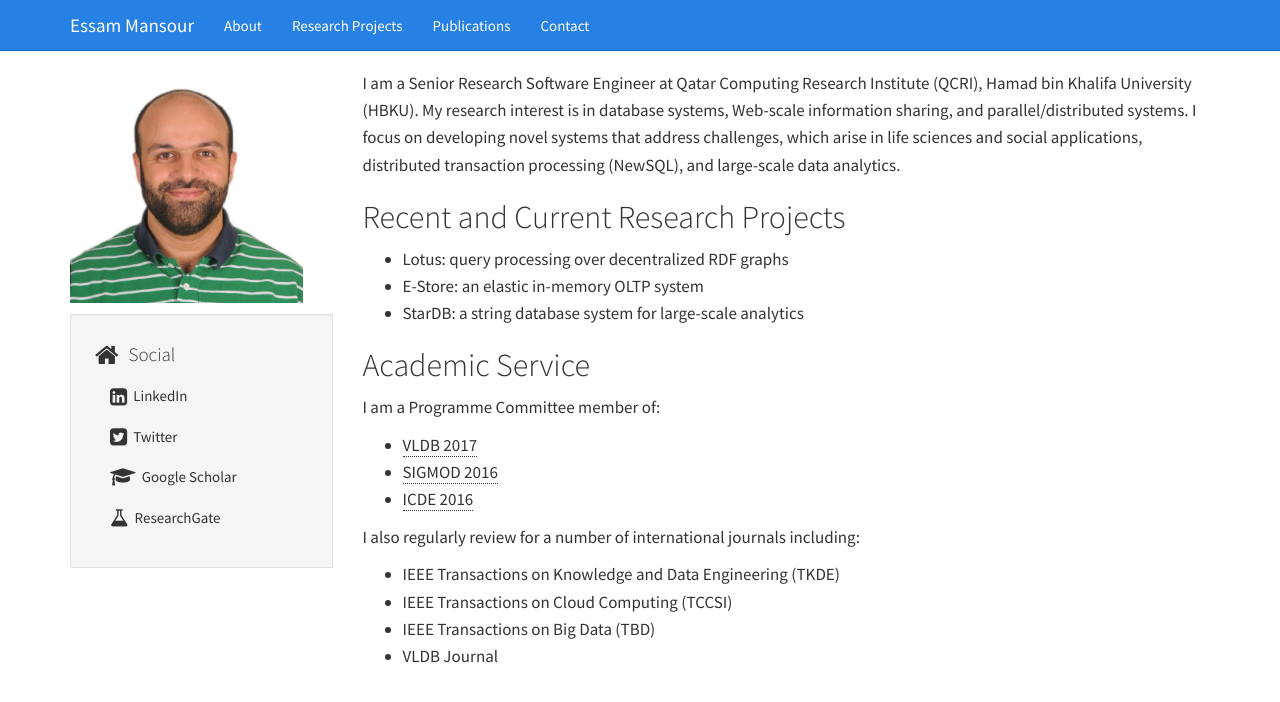
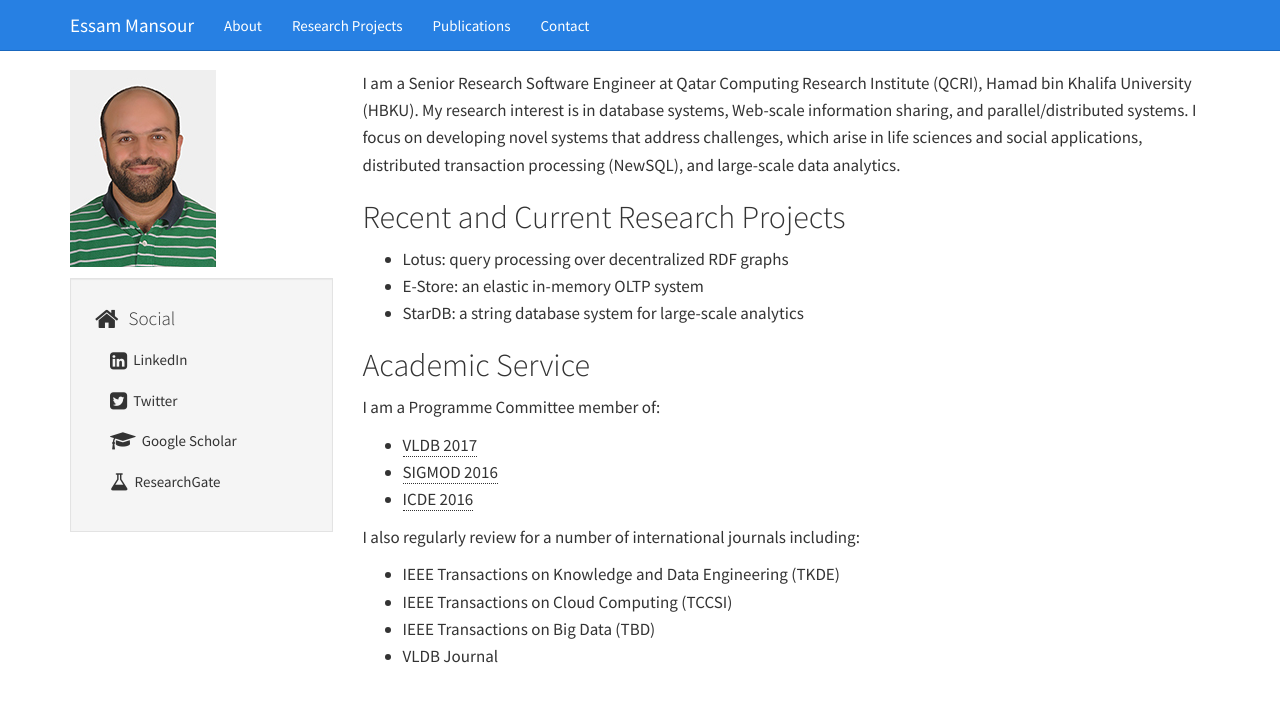
Before and after one commit to mansoure/mansoure.github.io, a Jekyll site: the page built from index.md, in a window 1280 px wide. Shown: the top 702 px of the page. Built offline with Jekyll 4.4.1, drawn with Linux system fonts in a browser that asks for light colours.

Commit message:
Update default.html

```diff
--- a/_layouts/default.html
+++ b/_layouts/default.html
@@ -56,7 +56,7 @@
 
 		<div class="col-sm-3" id="sidebar">
             <aside>
-				<img style="float: center;" alt="thumbnail of Essam" src="https://mansoure.github.io/images/essamOrg.jpg" height="233px" width="233px"  />
+				<img style="float: center;" alt="thumbnail of Essam" src="https://mansoure.github.io/images/essam2.jpg" />
 				<p> </p>
 				<section class="well well-sm">
 					<ul class="list-group list-group-flush">
```
